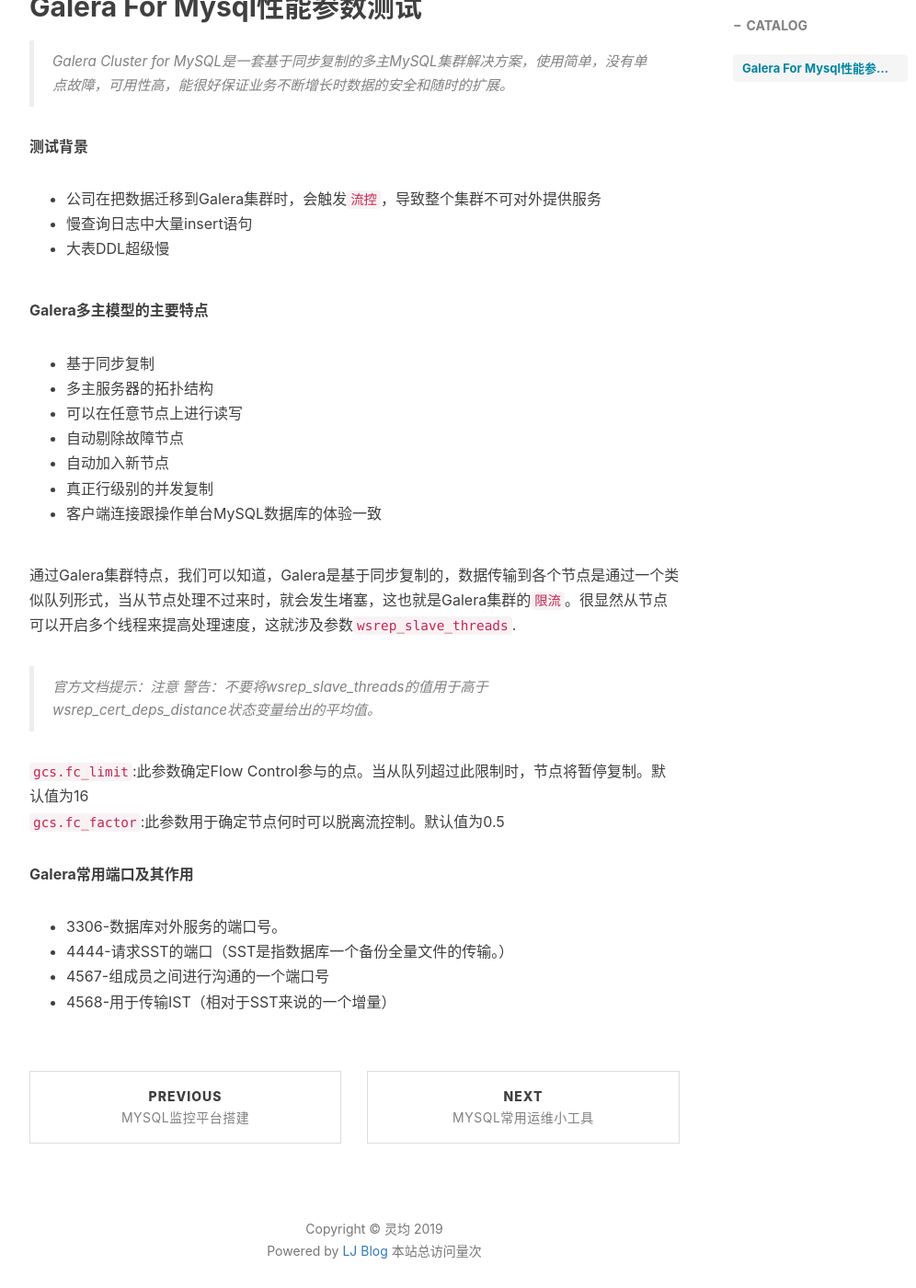
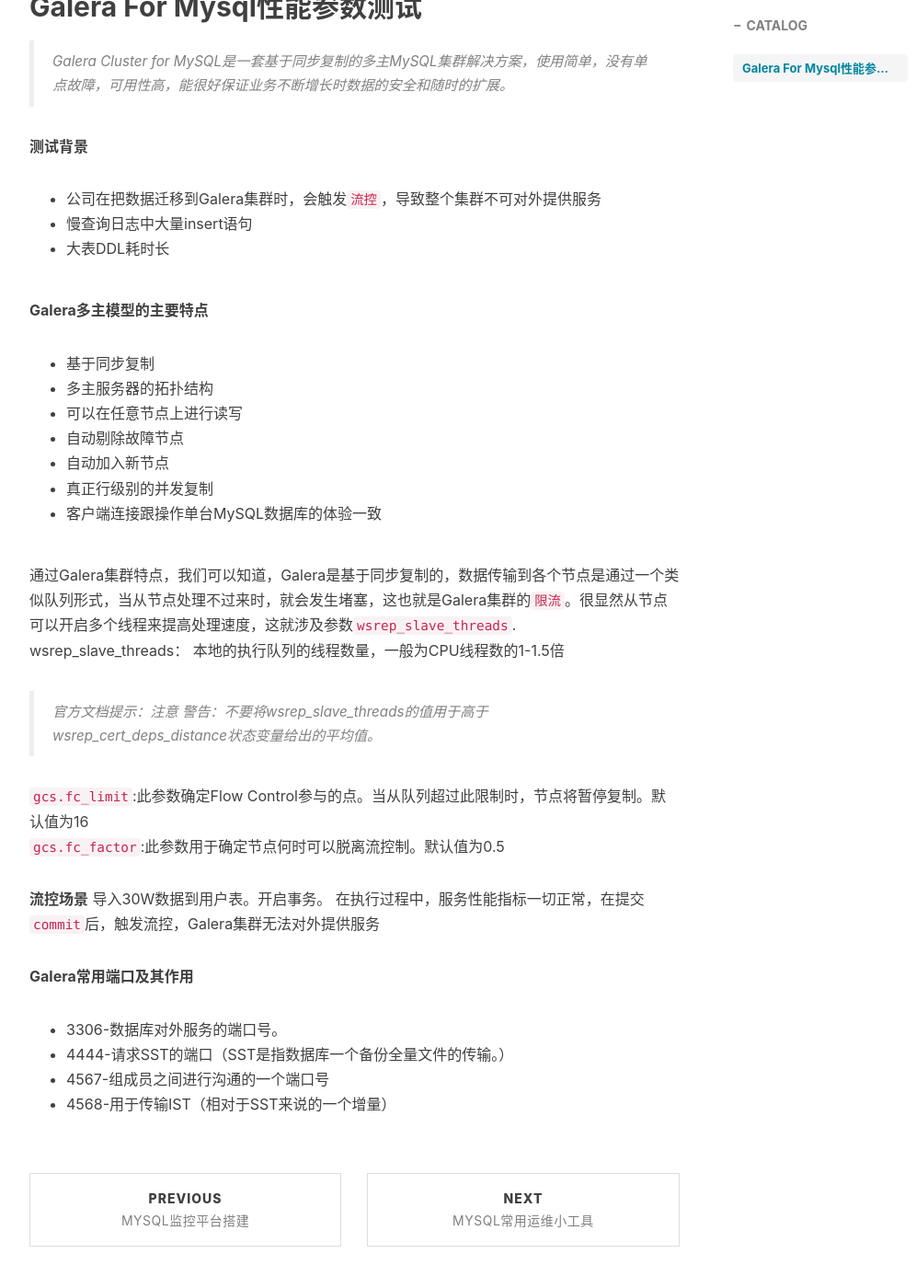
Before and after one commit to cslingjun/cslingjun.github.io, a Jekyll site: the page built from _posts/2019-04-26-Galera-For-Mysql重要性能参数测试.md, in a window 1280 px wide and 1400 px high, scrolled down 664 px. Shown: the whole window at 92% size, without its empty margins (233-1229 px from the left). Built offline with Jekyll 4.4.1, drawn with Linux system fonts in a browser that asks for light colours; nearby versions of some CDN libraries; comment, search, counter and statistics services are not loaded.

Commit message:
modify blog

```diff
--- a/_posts/2019-04-26-Galera-For-Mysql重要性能参数测试.md
+++ b/_posts/2019-04-26-Galera-For-Mysql重要性能参数测试.md
@@ -19,7 +19,7 @@
 **测试背景**
 - 公司在把数据迁移到Galera集群时，会触发`流控`，导致整个集群不可对外提供服务
 - 慢查询日志中大量insert语句
-- 大表DDL超级慢
+- 大表DDL耗时长
 
 **Galera多主模型的主要特点**
 - 基于同步复制
@@ -31,29 +31,16 @@
 - 客户端连接跟操作单台MySQL数据库的体验一致
 
 通过Galera集群特点，我们可以知道，Galera是基于同步复制的，数据传输到各个节点是通过一个类似队列形式，当从节点处理不过来时，就会发生堵塞，这也就是Galera集群的`限流`。很显然从节点可以开启多个线程来提高处理速度，这就涉及参数`wsrep_slave_threads`.
+wsrep_slave_threads： 本地的执行队列的线程数量，一般为CPU线程数的1-1.5倍
 >官方文档提示：注意 警告：不要将wsrep_slave_threads的值用于高于wsrep_cert_deps_distance状态变量给出的平均值。
-
-
 
 `gcs.fc_limit`:此参数确定Flow Control参与的点。当从队列超过此限制时，节点将暂停复制。默认值为16
 `gcs.fc_factor`:此参数用于确定节点何时可以脱离流控制。默认值为0.5
 
 
-
-
-
-
-
-
-
-
-
-
-
-
-
-
-
+**流控场景**
+导入30W数据到用户表。开启事务。
+在执行过程中，服务性能指标一切正常，在提交`commit`后，触发流控，Galera集群无法对外提供服务
 
 
 
```
